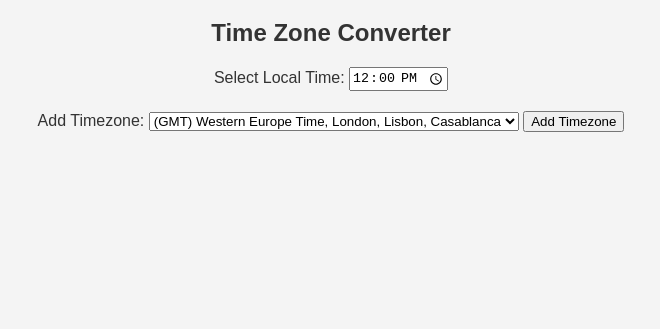
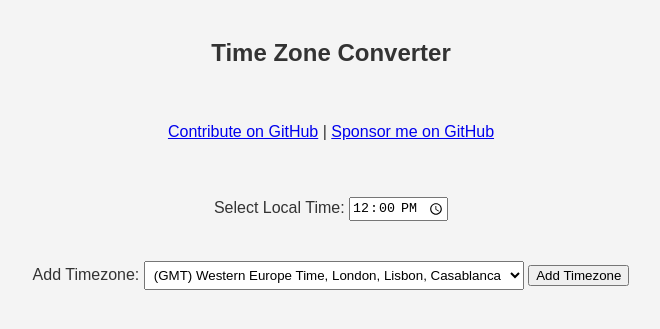
Before and after one commit to kartikg33/timesync, a plain HTML site: page index.html in a window 1280 px wide. Shown: the part 81-410 px from the top of the page, without its empty margins (309-969 px from the left). Drawn offline with Linux system fonts and the light colour scheme.

Commit message:
added support buttons at top

```diff
--- a/index.html
+++ b/index.html
@@ -10,6 +10,12 @@
     <div class="container">
         <h1>aletheia</h1>
         <h2>Time Zone Converter</h2>
+        <div class="support">
+            <p>
+            <a href="https://github.com/kartikg33/aletheia" target="_blank">Contribute on GitHub</a> |
+            <a href="https://github.com/sponsors/kartikg33" target="_blank">Sponsor me on GitHub</a>
+            </p>
+        </div>
 
         <!-- Local Time Selector -->
         <div class="local-time">
@@ -69,7 +75,6 @@
         <div id="timezone-cards" class="cards">
             <!-- Cards will be dynamically added here -->
         </div>
-        </div>
     </div>
 
     <script src="script.js"></script>
--- a/styles.css
+++ b/styles.css
@@ -1,23 +1,34 @@
 body {
-    font-family: Arial, sans-serif;
-    background-color: #f4f4f4;
-    margin: 0;
-    padding: 20px;
-    color: #333;
+margin: 0;
+font-family: Arial, sans-serif;
+background-color: #f4f4f4;
+margin: 0;
+padding: 20px;
+color: #333;
 }
 
+
+/* Flexbox container to hold the content and footer */
 .container {
-max-width: 800px;
+display: flex;
+flex-direction: column;
+min-height: 100vh; /* Ensure full viewport height */
 margin: auto;
 text-align: center;
 }
 
-.local-time, .add-timezone {
-margin: 20px 0;
+/* Main content container should expand to fill available space */
+#timezone-cards {
+flex: 1; /* Make sure the content container expands */
+max-height: 200px;
 }
 
-#timezone-select {
+#timezone-offset {
 padding: 5px;
+}
+
+.local-time, .add-timezone, .support {
+margin: 20px 0;
 }
 
 .cards {
```
